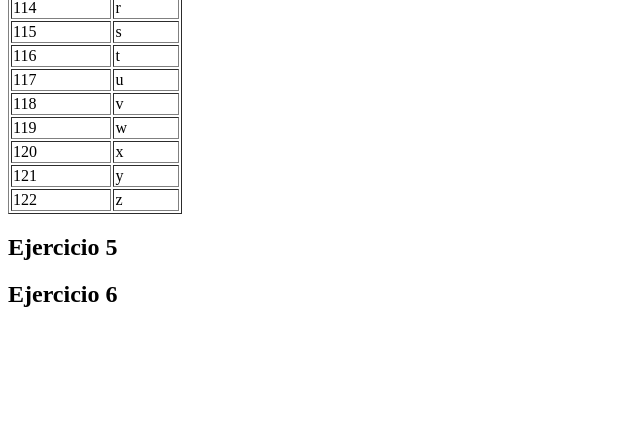
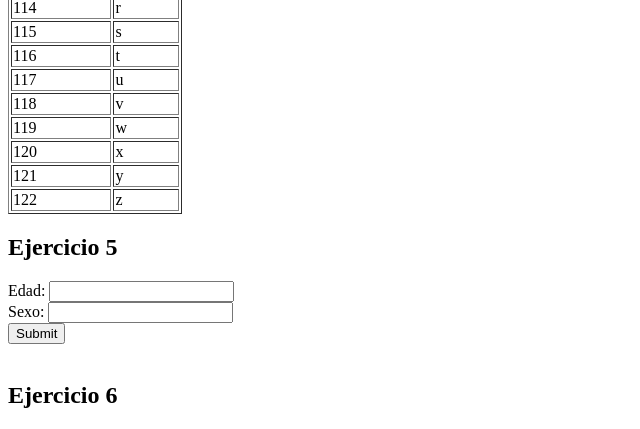
Before and after one commit to Christopher-V36/tecweb, a PHP site: page /tecweb/ in a window 1280 px wide. Shown: the part 905-1334 px from the top of the page, without its empty margins (0-640 px from the left). Before the commit the page ends 1212 px from the top, so only its background shows below. Run offline with PHP 8.4, Linux system fonts and the light colour scheme.

Commit message:
Ejercicio 5

```diff
--- a/practicas/p06/index.php
+++ b/practicas/p06/index.php
@@ -53,9 +53,18 @@
     ?>
 
     <h2>Ejercicio 5</h2>
+    <form action="http://localhost/tecweb/practicas/p06/" method="post">
+        Edad: <input type="text" name="edad"><br>
+        Sexo: <input type="text" name="sexo"><br>
+        <input type="submit">
+    </form>
+    <br>
     <?php
-        require_once __DIR__.'/src/funciones.php';
-
+        if(isset($_POST["edad"]) && isset($_POST["sexo"]))
+        {
+            require_once __DIR__.'/src/funciones.php';
+            funcion5($_POST["edad"],$_POST["sexo"]);
+        }
     ?>
 
     <h2>Ejercicio 6</h2>
--- a/practicas/p06/src/funciones.php
+++ b/practicas/p06/src/funciones.php
@@ -53,8 +53,16 @@
         }echo "</table>";
     }
 
-    function funcion5(){
-
+    function funcion5($edad, $sexo){
+        if($sexo == "femenino"){
+            if($edad>=18 && $edad<=35){
+                echo "Bienvenida, usted está en el rango de edad permitido."."<br>";
+            }else{
+                echo "Su edad no se encuentra dentro del rango aceptado"."<br>";
+            }
+        }else{
+            echo "Necesita ser una persona del sexo femenino para ser aceptado"."<br>";
+        }
     }
 
     function funcion6(){
```
